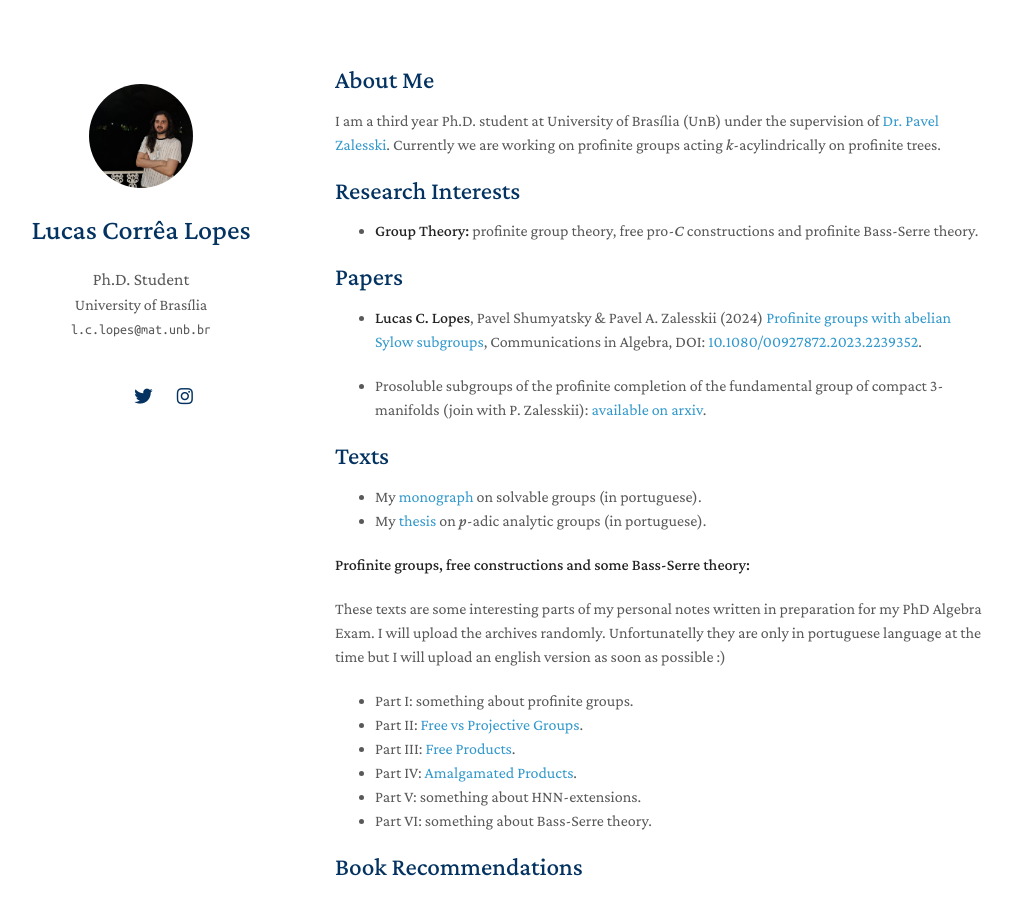
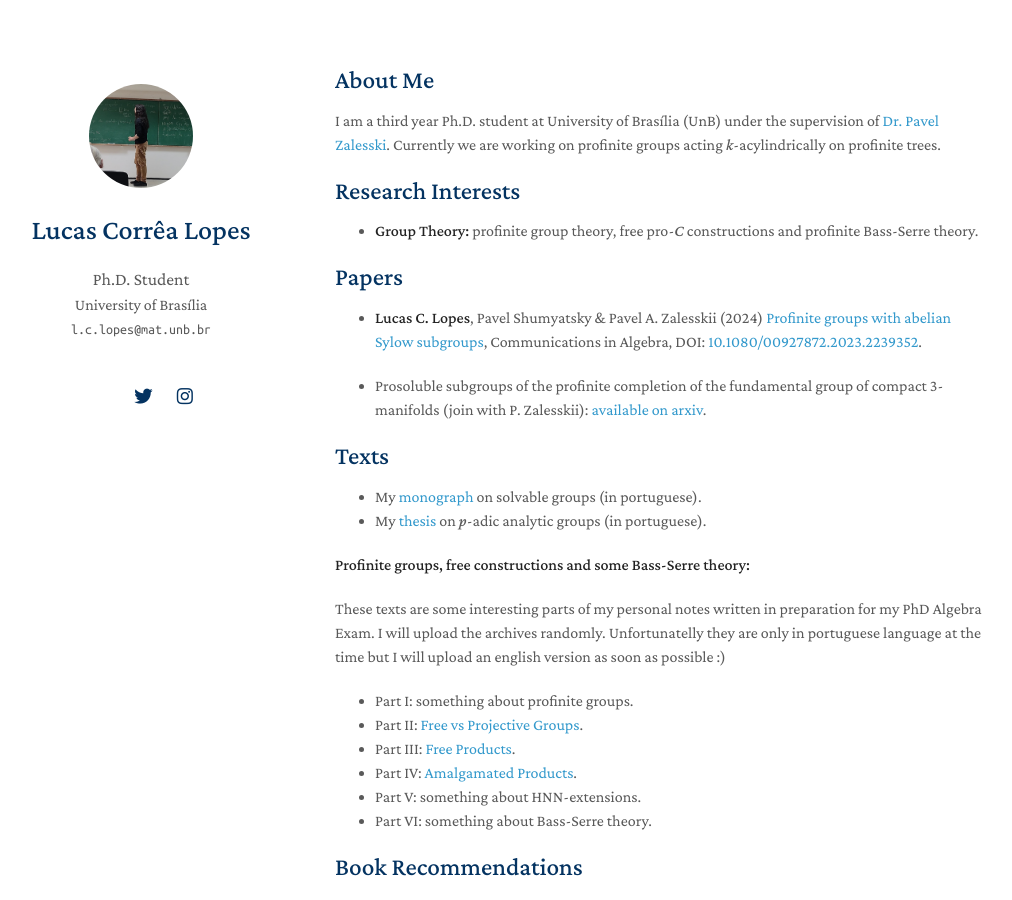
Before and after one commit to lcorrealopes/home, a Jekyll site: the page built from index.md, in a window 1280 px wide and 900 px high. Shown: the whole window, without its empty margins (135-1147 px from the left). Built offline with Jekyll 4.4.1, drawn with Linux system fonts in a browser that asks for light colours; nearby versions of some CDN libraries; a style sheet for code colours, icons or effects is not loaded; our own code applies the rules of GitHub Pages for plain Markdown files.

Commit message:
Update _config.yml

```diff
--- a/_config.yml
+++ b/_config.yml
@@ -18,7 +18,7 @@ instagram: https://www.instagram.com/lcorrealopes
 
 # Images (e.g., your profile picture and your website's favicon)
 # "favicon" and "favicon_dark" are used for the light and dark modes, respectively.
-avatar: ./assets/img/profilepic.jpg
+avatar: ./assets/img/profilepic2.jpg
 favicon: ./assets/img/favicon.png
 favicon_dark: ./assets/img/favicon-dark.png
 
```
